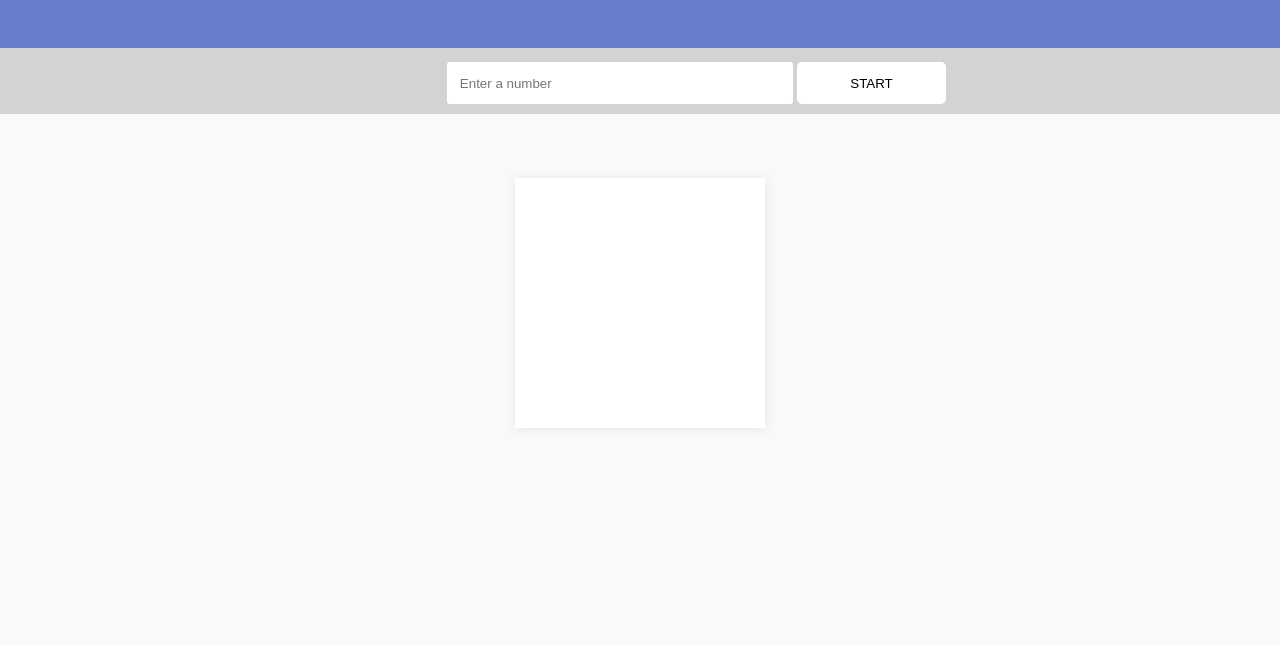
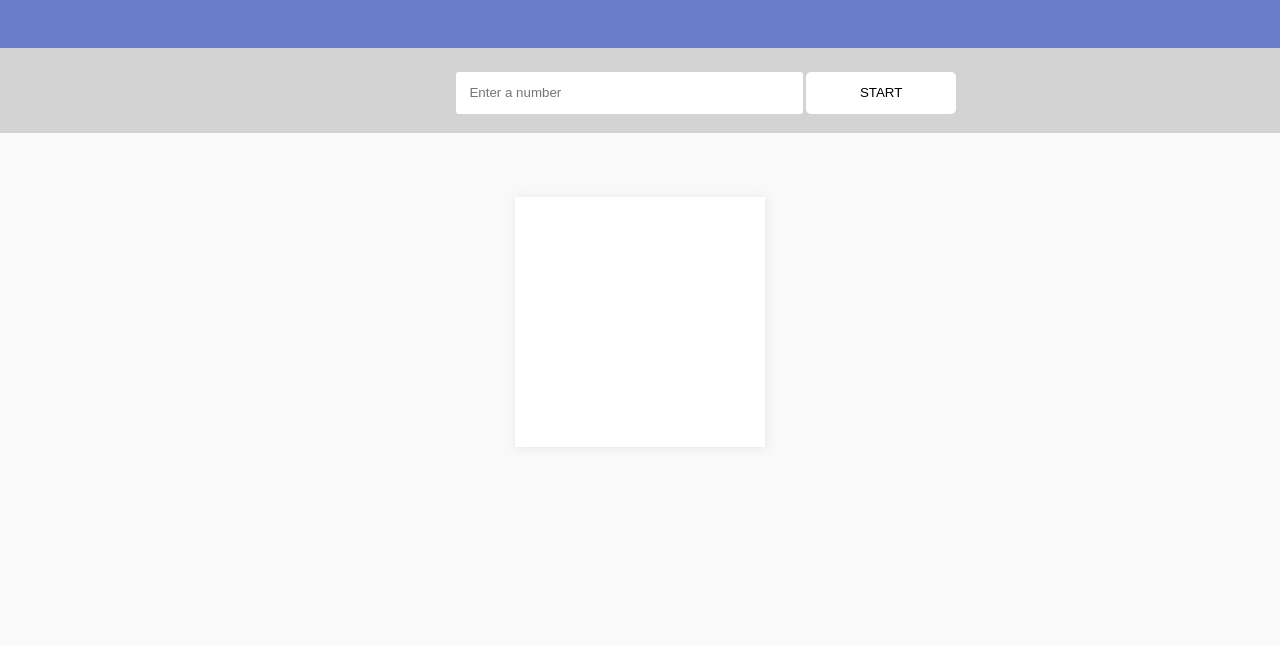
Before and after one commit to DHBuild002/countdown-timer, a plain HTML site: page index.html in a window 1280 px wide. Shown: the part 155-800 px from the top of the page. Drawn offline with Linux system fonts and the light colour scheme.

Commit message:
Make Controls area large with a little more padding

```diff
--- a/styles.css
+++ b/styles.css
@@ -94,7 +94,7 @@ main {
     width: 100%;
     margin: 0 auto;
     background: lightgray;
-	padding: .3em;
+    padding: 0.6em;
 }
 .left-control, .center-control, .right-control{
 	cursor: pointer;
```
Lines whose indentation alone changed are shown as unchanged.
